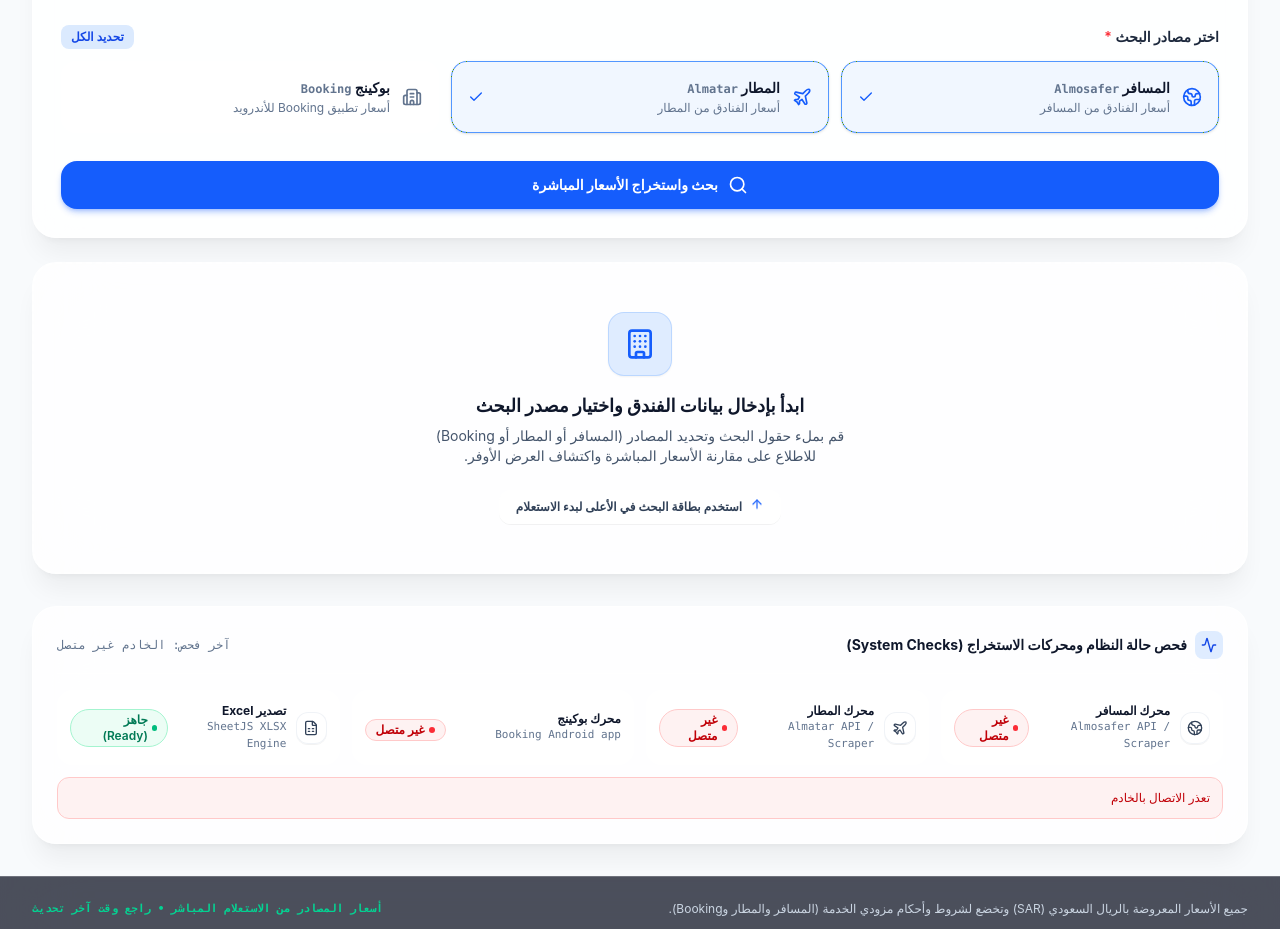
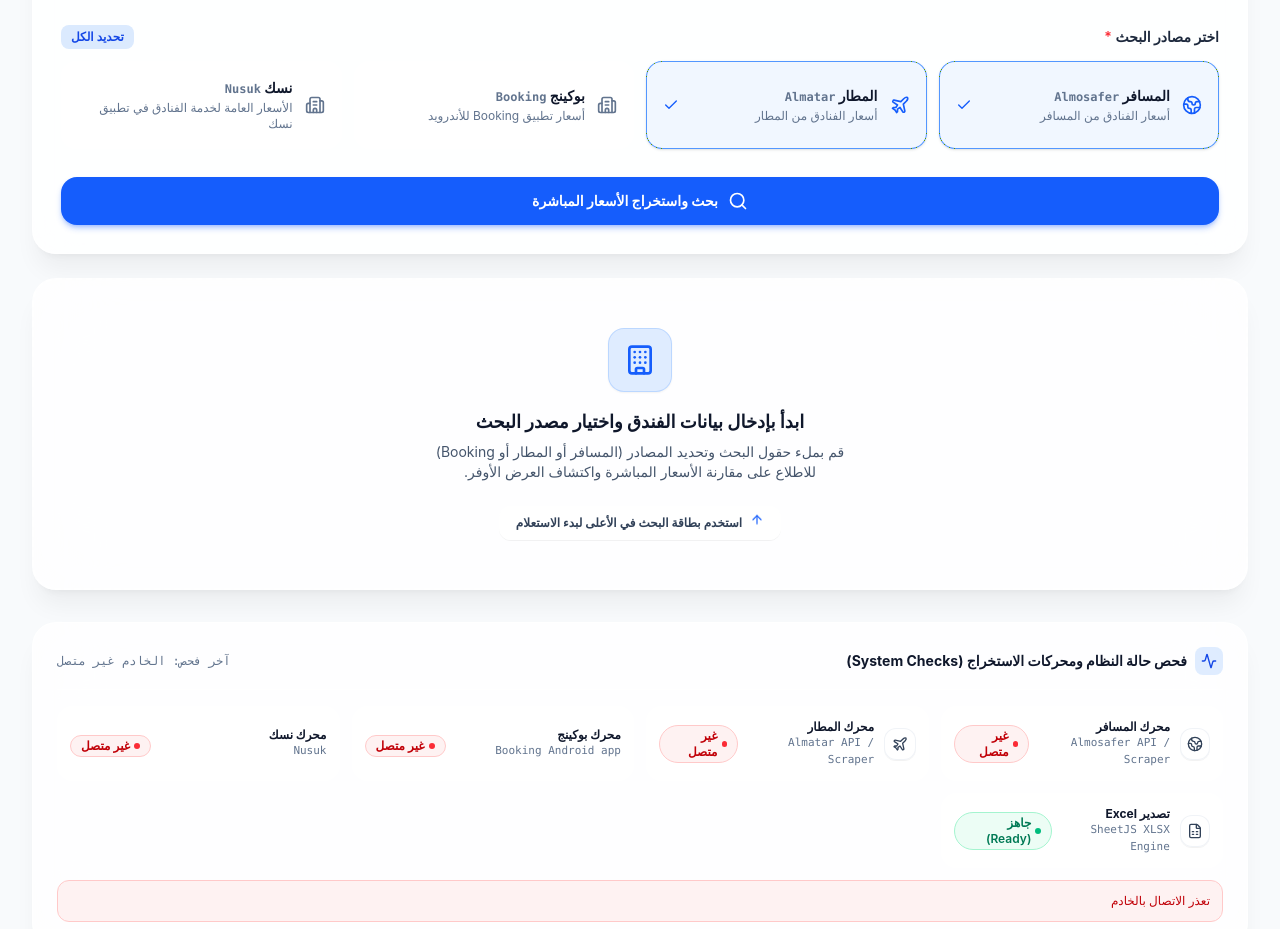
Before and after one commit to minasamir1401/hotel-price-tracker, a React (Vite) app: page / in a window 1280 px wide. Shown: the part 883-1812 px from the top of the page. Built offline with nearby package versions, Linux system fonts and the light colour scheme; no server answers.

Commit message:
Add Nusuk search source and auto-detect APIout hotel links

```diff
--- a/src/App.jsx
+++ b/src/App.jsx
@@ -31,7 +31,7 @@
     bedCount: 0,
     bedType: 'any',
     includeUnknownBeds: false,
-    sources: new URLSearchParams(window.location.search).get('source') === 'booking' ? ['booking'] : ['almosafer', 'almatar'],
+    sources: ['booking', 'nusuk'].includes(new URLSearchParams(window.location.search).get('source')) ? [new URLSearchParams(window.location.search).get('source')] : ['almosafer', 'almatar'],
     roomName: '',
     roomKeywords: [],
     mealPlan: '',
@@ -54,6 +54,7 @@
     almosafer: 'unchecked',
     almatar: 'unchecked',
     booking: 'unchecked',
+    nusuk: 'unchecked',
     excelExport: 'ready',
     lastSearch: 'جاهز للاستعلام',
     errors: [],
@@ -122,7 +123,7 @@
       const isAlmosaferUrl = params.hotelInput && params.hotelInput.includes('almosafer.com');
       const isBooking = params.sources.includes('booking') || /^booking:/i.test(params.hotelInput) || params.hotelInput.includes('booking.com');
 
-      if (!isBooking && (isAlmatarUrl || (params.sources.includes('almatar') && !isAlmosaferUrl && (params.roomKeywords && params.roomKeywords.length > 0)))) {
+      if (!isBooking && !params.sources.includes('nusuk') && (isAlmatarUrl || (params.sources.includes('almatar') && !isAlmosaferUrl && (params.roomKeywords && params.roomKeywords.length > 0)))) {
         // Run daily prices search if Almatar room is selected or direct Almatar URL is used
         const dailyResult = await startDailyPricesSearch({
           ...params,
@@ -327,7 +328,7 @@
       <footer className="border-t border-white/20 bg-slate-950/70 backdrop-blur-2xl py-6 mt-auto">
         <div className="max-w-7xl mx-auto px-4 sm:px-6 lg:px-8 flex flex-col sm:flex-row items-center justify-between gap-4 text-xs text-slate-300">
           <div>
-            جميع الأسعار المعروضة بالريال السعودي (SAR) وتخضع لشروط وأحكام مزودي الخدمة (المسافر والمطار وBooking).
+            جميع الأسعار المعروضة بالريال السعودي (SAR) وتخضع لشروط وأحكام مزودي الخدمة (المسافر والمطار وBooking ونسك).
           </div>
           <div className="font-mono text-[11px] text-emerald-400 font-semibold">
             أسعار المصادر من الاستعلام المباشر • راجع وقت آخر تحديث
--- a/src/components/Header.jsx
+++ b/src/components/Header.jsx
@@ -14,7 +14,7 @@
               لوحة مقارنة أسعار الفنادق
             </h1>
             <p className="text-xs text-slate-600 font-medium hidden sm:block">
-              Hotel Price Comparison Dashboard | Almosafer, Almatar & Booking
+              Hotel Price Comparison Dashboard | Almosafer, Almatar, Booking & Nusuk
             </p>
           </div>
         </div>
--- a/src/components/HotelSearchForm.jsx
+++ b/src/components/HotelSearchForm.jsx
@@ -73,12 +73,15 @@
       } else if (url.hostname === 'booking.com' || url.hostname.endsWith('.booking.com')) {
         updates.sources = ['booking'];
         detectedPlatform = 'بوكينج (Booking)';
+      } else if (['nusuk.almatar.com', 'apiout.almatar.com'].includes(url.hostname)) {
+        updates.sources = ['nusuk'];
+        detectedPlatform = 'نسك (Nusuk)';
       } else if ((url.hostname === 'almatar.com' || url.hostname.endsWith('.almatar.com'))) {
         updates.sources = ['almatar'];
         detectedPlatform = 'المطار (Almatar)';
       }
 
-      const atgMatch = detectedPlatform === 'المطار (Almatar)'
+      const atgMatch = ['المطار (Almatar)', 'نسك (Nusuk)'].includes(detectedPlatform)
         ? decodedPath.match(/\/hotels\/rooms\/([^/]+)\/?$/)
         : decodedPath.match(/(?:\/atg\/|\/hotel\/details\/atg\/|\/hotels?\/details\/atg\/|\/hotels\/)([^?#]+)/);
       if (atgMatch && atgMatch[1]) {
@@ -171,6 +174,7 @@
       resolvedHotelName: '', resolvedHotelInput: '',
       roomName: '', roomKeywords: [], mealPlan: '',
     };
+    if (/^nusuk:/i.test(text)) updated.sources = ['nusuk'];
 
     if (text.startsWith('http')) {
       const parsed = parseHotelUrl(text);
@@ -223,9 +227,9 @@
     if (!input.startsWith('http://') && !input.startsWith('https://') && /^(?:www\.)?(?:booking|almosafer|almatar)\.com/i.test(input)) {
       input = 'https://' + input;
     }
-    const isSupported = input.includes('almatar.com') || input.includes('almosafer.com') || input.includes('booking.com') || /^booking:/i.test(input);
+    const isSupported = input.includes('almatar.com') || input.includes('almosafer.com') || input.includes('booking.com') || /^(booking|nusuk):/i.test(input);
     if (!isSupported) {
-      setRoomsError('يرجى إدخال رابط فندق صالح أو معرّف Booking');
+      setRoomsError('يرجى إدخال رابط فندق صالح أو معرّف المصدر');
       return;
     }
     roomRequest.current.controller?.abort();
@@ -287,7 +291,7 @@
     const input = roomQuery.hotelInput || '';
     const control = roomRequest.current;
     control.controller?.abort(); control.sequence++;
-    const supported = /^booking:[1-9]\d*$/i.test(input) || (() => {
+    const supported = /^booking:[1-9]\d*$/i.test(input) || /^nusuk:[^\s/?#]+-[1-9]\d*$/i.test(input) || (() => {
       try { const host = new URL(input).hostname; return ['almosafer.com', 'almatar.com', 'booking.com'].some(domain => host === domain || host.endsWith(`.${domain}`)); } catch { return false; }
     })();
     const timer = setTimeout(() => {
@@ -551,7 +555,7 @@
           )}
 
           {/* Room Selection */}
-          {(Boolean(urlDetails?.detectedPlatform) || formData.hotelInput?.includes('almatar.com') || formData.hotelInput?.includes('almosafer.com') || formData.hotelInput?.includes('booking.com') || /^booking:/i.test(formData.hotelInput || '')) && (
+          {(Boolean(urlDetails?.detectedPlatform) || formData.hotelInput?.includes('almatar.com') || formData.hotelInput?.includes('almosafer.com') || formData.hotelInput?.includes('booking.com') || /^(booking|nusuk):/i.test(formData.hotelInput || '')) && (
             <div className="mt-3 p-4 bg-white/70 backdrop-blur-md rounded-2xl border border-blue-200 shadow-sm">
               <div className="flex items-center justify-between mb-3">
                 <label className="text-sm font-bold text-slate-800 flex items-center gap-2">
@@ -588,7 +592,7 @@
                 <div className="flex flex-col items-center justify-center py-6 gap-3">
                   <Loader2 className="w-6 h-6 text-blue-500 animate-spin" />
                   <p className="text-xs text-slate-500">
-                    يتم جلب الغرف المتاحة من {urlDetails?.detectedPlatform?.includes('المسافر') || formData.hotelInput?.includes('almosafer.com') ? 'المسافر' : (formData.sources?.includes('booking') ? 'بوكينج' : 'المطار')}...
+                    يتم جلب الغرف المتاحة من {formData.sources?.includes('nusuk') ? 'نسك' : (urlDetails?.detectedPlatform?.includes('المسافر') || formData.hotelInput?.includes('almosafer.com') ? 'المسافر' : (formData.sources?.includes('booking') ? 'بوكينج' : 'المطار'))}...
                   </p>
                 </div>
               )}
@@ -597,7 +601,7 @@
                 <div className="flex flex-col items-center justify-center py-5 gap-2 border border-dashed border-blue-200 rounded-xl bg-blue-50/40">
                   <ListFilter className="w-5 h-5 text-blue-300" />
                   <p className="text-xs text-slate-500 text-center">
-                    اضغط على <span className="font-bold text-blue-600">تحديث الغرف</span> لجلب الغرف المتاحة من {urlDetails?.detectedPlatform?.includes('المسافر') || formData.hotelInput?.includes('almosafer.com') ? 'المسافر' : (formData.sources?.includes('booking') ? 'بوكينج' : 'المطار')}
+                    اضغط على <span className="font-bold text-blue-600">تحديث الغرف</span> لجلب الغرف المتاحة من {formData.sources?.includes('nusuk') ? 'نسك' : (urlDetails?.detectedPlatform?.includes('المسافر') || formData.hotelInput?.includes('almosafer.com') ? 'المسافر' : (formData.sources?.includes('booking') ? 'بوكينج' : 'المطار'))}
                   </p>
                 </div>
               )}
--- a/src/components/SourceSelector.jsx
+++ b/src/components/SourceSelector.jsx
@@ -4,6 +4,7 @@
   { key: 'almosafer', name: 'المسافر', english: 'Almosafer', icon: Globe2, description: 'أسعار الفنادق من المسافر' },
   { key: 'almatar', name: 'المطار', english: 'Almatar', icon: Plane, description: 'أسعار الفنادق من المطار' },
   { key: 'booking', name: 'بوكينج', english: 'Booking', icon: Building2, description: 'أسعار تطبيق Booking للأندرويد' },
+  { key: 'nusuk', name: 'نسك', english: 'Nusuk', icon: Building2, description: 'الأسعار العامة لخدمة الفنادق في تطبيق نسك' },
 ];
 export default function SourceSelector({ selectedSources, onChange }) {
   const toggle = key => {
@@ -16,7 +17,7 @@
       <label className="block text-sm font-semibold text-slate-800">اختر مصادر البحث <span className="text-red-500">*</span></label>
       <button type="button" onClick={() => onChange(sources.map(s => s.key))} className="text-xs font-semibold px-2.5 py-1 rounded-lg bg-blue-100 text-blue-700">تحديد الكل</button>
     </div>
-    <div className="grid grid-cols-1 sm:grid-cols-3 gap-3">
+    <div className="grid grid-cols-1 sm:grid-cols-2 lg:grid-cols-4 gap-3">
       {sources.map(({ key, name, english, description, icon: Icon }) => {
         const selected = selectedSources.includes(key);
         return <button key={key} type="button" aria-pressed={selected} onClick={() => toggle(key)} className={`flex items-center gap-3 text-right p-4 border rounded-2xl transition-all ${selected ? 'bg-blue-50/85 border-blue-500/80 shadow-sm' : 'bg-white/60 border-white/60 hover:bg-white/80'}`}>
@@ -27,5 +28,6 @@
       })}
     </div>
     {selectedSources.includes('booking') && <p className="text-xs text-slate-600">Booking: الصق رابط الفندق أو رابط المشاركة Share؛ يتم تحديد الفندق والتحقق منه عبر التطبيق. متاح حاليًا لغرفة واحدة بدون أطفال.</p>}
+    {selectedSources.includes('nusuk') && <p className="text-xs text-slate-600">نسك: استخدم رابط صفحة غرف الفندق من المطار لتحديد الفندق ثم اختر نسك؛ الأسعار تُجلب من خدمة تطبيق نسك. متاح حاليًا لغرفة واحدة بدون أطفال، وعروض الحساب لم يُتحقق منها.</p>}
   </div>;
 }
--- a/src/components/SystemStatusPanel.jsx
+++ b/src/components/SystemStatusPanel.jsx
@@ -89,6 +89,10 @@
           <div>{getStatusBadge(status.booking)}</div>
         </div>
         {/* Excel Export Engine */}
+        <div className="flex items-center justify-between p-3 rounded-2xl border border-white/60 bg-white/50">
+          <div><div className="text-xs font-bold text-slate-900">محرك نسك</div><div className="text-[11px] text-slate-500 font-mono">Nusuk</div></div>
+          <div>{getStatusBadge(status.nusuk)}</div>
+        </div>
         <div className="flex items-center justify-between p-3 rounded-2xl border border-white/60 bg-white/50 backdrop-blur-md hover:bg-white/70 transition-all">
           <div className="flex items-center gap-2.5">
             <div className="w-8 h-8 rounded-xl bg-white/90 border border-slate-200/50 flex items-center justify-center text-slate-700 shadow-2xs">
--- a/src/services/api.js
+++ b/src/services/api.js
@@ -29,7 +29,7 @@
     if(!response.ok) throw new Error('offline');
     return await response.json();
   } catch {
-    return {almosafer:'offline',almatar:'offline',booking:'offline',excelExport:'ready',lastSearch:'الخادم غير متصل',activeProxies:0,errors:['تعذر الاتصال بالخادم']};
+    return {almosafer:'offline',almatar:'offline',booking:'offline',nusuk:'offline',excelExport:'ready',lastSearch:'الخادم غير متصل',activeProxies:0,errors:['تعذر الاتصال بالخادم']};
   } finally {clearTimeout(timer);}
 }
 
```
